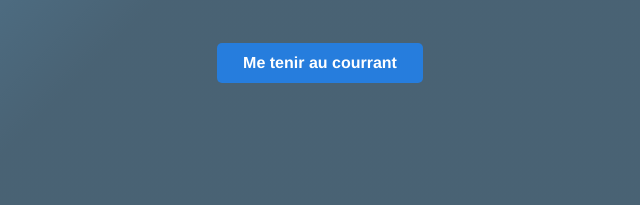
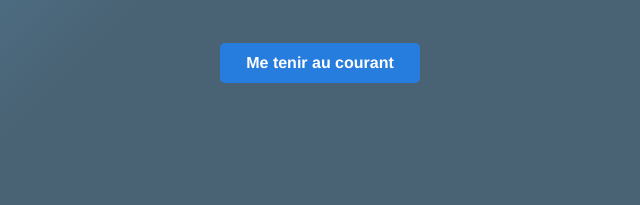
Before and after one commit to juliends/galeries-lafayettes, a plain HTML site: page index.html in a window 1280 px wide. Shown: the part 563-768 px from the top of the page, 320-960 px from the left. Drawn offline with nearby package versions, Linux system fonts and the light colour scheme; a script that the page names is missing.

Commit message:
checkoint

```diff
--- a/index.html
+++ b/index.html
@@ -17,7 +17,7 @@
       <img src="images/logo.png" alt="" id="logo" class="mb-5">
       <h1>Votre magasin ouvre ses portes</h1>
       <p>Les nouvelles collections sont là !</p>
-      <a class="typeform-share button mt-3" href="https://juliendasilva.typeform.com/to/DljBp6" data-mode="drawer_left" style="display:inline-block;text-decoration:none;background-color:#267DDD;color:white;cursor:pointer;font-family:Helvetica,Arial,sans-serif;font-size:16px;line-height:40px;text-align:center;margin:0;height:40px;padding:0px 26px;border-radius:5px;max-width:100%;white-space:nowrap;overflow:hidden;text-overflow:ellipsis;font-weight:bold;-webkit-font-smoothing:antialiased;-moz-osx-font-smoothing:grayscale;" data-submit-close-delay="5" target="_blank">Me tenir au courrant</a>
+      <a class="typeform-share button mt-3" href="https://juliendasilva.typeform.com/to/DljBp6" data-mode="drawer_left" style="display:inline-block;text-decoration:none;background-color:#267DDD;color:white;cursor:pointer;font-family:Helvetica,Arial,sans-serif;font-size:16px;line-height:40px;text-align:center;margin:0;height:40px;padding:0px 26px;border-radius:5px;max-width:100%;white-space:nowrap;overflow:hidden;text-overflow:ellipsis;font-weight:bold;-webkit-font-smoothing:antialiased;-moz-osx-font-smoothing:grayscale;" data-submit-close-delay="5" target="_blank">Me tenir au courant</a>
       <script> (function() { var qs,js,q,s,d=document, gi=d.getElementById, ce=d.createElement, gt=d.getElementsByTagName, id="typef_orm_share", b="https://embed.typeform.com/"; if(!gi.call(d,id)){ js=ce.call(d,"script"); js.id=id; js.src=b+"embed.js"; q=gt.call(d,"script")[0]; q.parentNode.insertBefore(js,q) } })()
       </script>
     </div>
```
